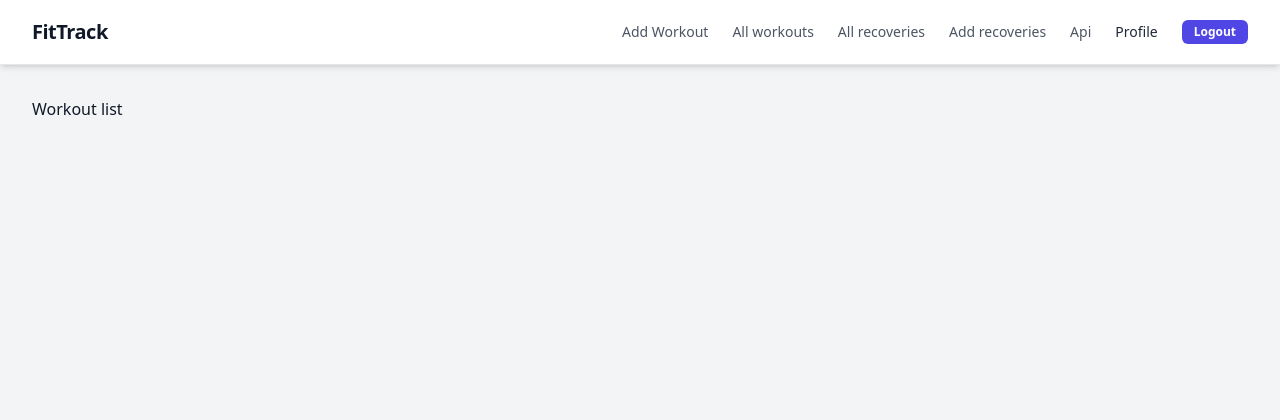
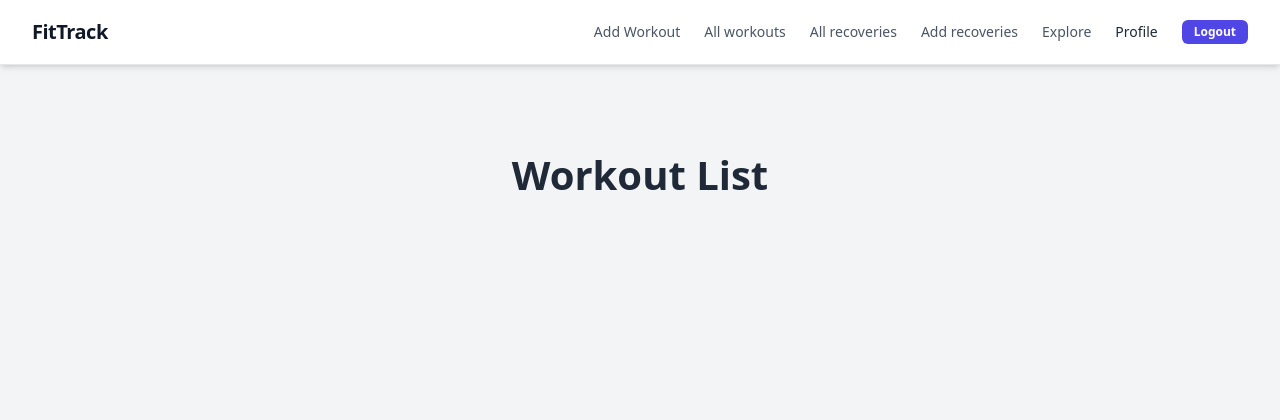
Before and after one commit to Mohamed-Janahi/FitTrack, a Django app: page /workouts/ in a window 1280 px wide. Shown: the top 420 px of the page. Run offline with Django 5.2, Linux system fonts and the light colour scheme; the visitor is signed in with stand-in values (Sample User, id 1); data that the repository does not hold is empty; some libraries are stand-ins or nearby versions.

Commit message:
changed the word api with explore

```diff
--- a/FitTrack/main_app/templates/base.html
+++ b/FitTrack/main_app/templates/base.html
@@ -49,7 +49,7 @@
               <li><a href="{% url 'workouts_index' %}" class="text-gray-600 hover:text-astro-primary-500 transition duration-150 hidden sm:inline">All workouts</a></li>
               <li><a href="{% url 'recovery_index' %}" class="text-gray-600 hover:text-astro-primary-500 transition duration-150 hidden sm:inline">All recoveries</a></li>
               <li><a href="{% url 'recovery_create' %}" class="text-gray-600 hover:text-astro-primary-500 transition duration-150 hidden sm:inline">Add recoveries</a></li>
-              <li><a href="{% url 'the_api' %}" class="text-gray-600 hover:text-astro-primary-500 transition duration-150 hidden sm:inline">Api</a></li>
+              <li><a href="{% url 'the_api' %}" class="text-gray-600 hover:text-astro-primary-500 transition duration-150 hidden sm:inline">Explore</a></li>
 
               <li>
                 <a href="{% url 'users-profile' %}" class="text-gray-800 hover:text-astro-primary-500 transition duration-150">
--- a/FitTrack/main_app/templates/workouts/index.html
+++ b/FitTrack/main_app/templates/workouts/index.html
@@ -1,5 +1,90 @@
-{% extends 'base.html' %} {% block content %}
-<h1> Workout list </h1>
+{% extends 'base.html' %}
+{% block content %}
+
+<style>
+    .list-container {
+        padding-top: 3rem;
+        padding-bottom: 2rem;
+        display: flex;
+        flex-direction: column;
+        align-items: center;
+    }
+
+    h1 {
+        font-size: 2.5rem;
+        font-weight: 700;
+        color: #1f2937;
+        margin-bottom: 2rem;
+        text-align: center;
+        width: 100%;
+        max-width: 600px;
+    }
+
+    .card {
+        background-color: #ffffff;
+        border-radius: 0.75rem;
+        box-shadow: 0 4px 6px -1px rgba(0, 0, 0, 0.1), 0 2px 4px -2px rgba(0, 0, 0, 0.06);
+        width: 100%;
+        max-width: 600px;
+        margin-bottom: 1.5rem;
+        border: 1px solid #e5e7eb;
+        transition: box-shadow 0.3s ease, transform 0.3s ease;
+    }
+
+    .card:hover {
+        box-shadow: 0 10px 15px -3px rgba(0, 0, 0, 0.1), 0 4px 6px -4px rgba(0, 0, 0, 0.1);
+        transform: translateY(-2px);
+    }
+
+    .card a {
+        text-decoration: none;
+        color: inherit;
+        display: block;
+        padding: 1.5rem;
+    }
+
+    .card-title {
+        font-size: 1.25rem;
+        font-weight: 700;
+        color: #4f46e5;
+        display: block;
+        margin-bottom: 0.5rem;
+        padding-bottom: 0.5rem;
+        border-bottom: 1px solid #e5e7eb;
+    }
+
+    .card-content p {
+        font-size: 0.9rem;
+        color: #374151;
+        margin-bottom: 0.5rem;
+        line-height: 1.4;
+    }
+
+    .completed-message {
+        font-weight: 600;
+        color: #10b981;
+        margin-top: 0.75rem;
+    }
+
+    .not-completed-message {
+        font-weight: 600;
+        color: #ef4444;
+        margin-top: 0.75rem;
+    }
+
+    .completed-status {
+        color: #10b981;
+        font-weight: 600;
+    }
+
+    .not-completed-status {
+        color: #ef4444;
+        font-weight: 600;
+    }
+</style>
+
+<div class="list-container">
+    <h1>Workout List</h1>
 
     {% for workout in workouts %}
     <div class="card">
@@ -9,15 +94,23 @@
             <p>Description: {{ workout.description }} </p>
             <p>Workout video: {{ workout.video }} </p>
             <p>Reps: {{ workout.reps }}</p>
-        <p>Is completed: {{workout.is_completed }} </p>
+            <p>Is completed:
+                {% if workout.is_completed %}
+                    <span class="completed-status">True</span>
+                {% else %}
+                    <span class="not-completed-status">False</span>
+                {% endif %}
+            </p>
 
             {% if workout.is_completed %}
-        <p> You finished your exercise</p>
+            <p class="completed-message">You finished your exercise</p>
             {% else %}
-        <p>You have exercises left</p>
+            <p class="not-completed-message">You have exercises left</p>
             {% endif %}
         </div>
       </a>
     </div>
 
-        {% endfor %} {% endblock %}
+    {% endfor %}
+</div>
+{% endblock %}
```
Lines whose indentation alone changed are shown as unchanged.
